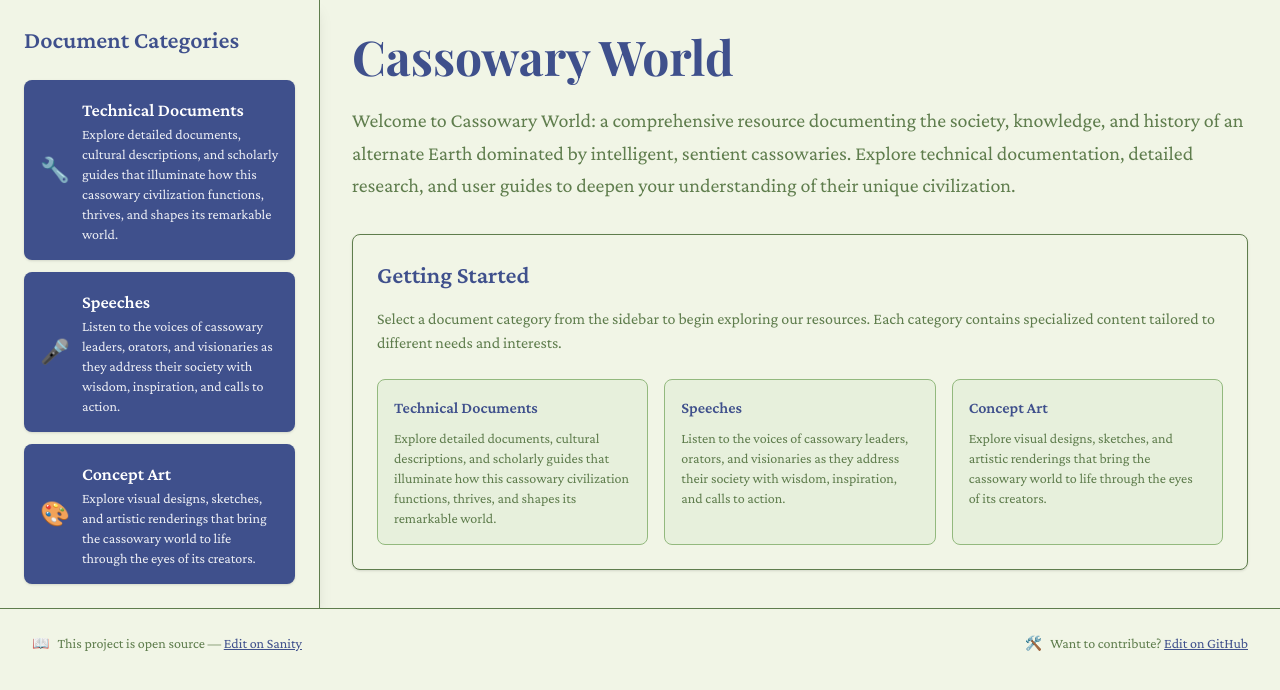
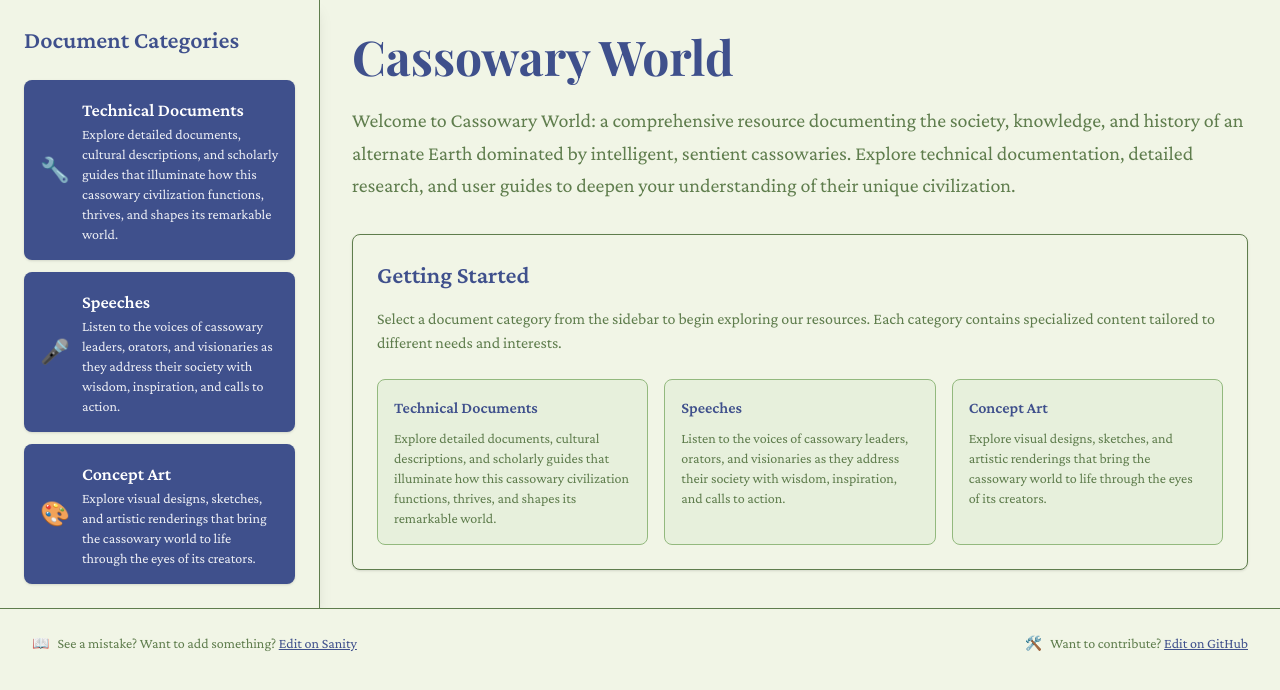
Before and after one commit to Crushford/cassowary-world, a Next.js app: page / in a window 1280 px wide. Shown: the top 690 px of the page. Built offline with nearby package versions, Linux system fonts and the light colour scheme.

Commit message:
Update wording on footer

```diff
--- a/src/components/FooterBar.tsx
+++ b/src/components/FooterBar.tsx
@@ -8,7 +8,7 @@ export default function FooterBar() {
           <div className="flex items-center gap-2">
             <span>📖</span>
             <span>
-              This project is open source —{' '}
+              See a mistake? Want to add something?{' '}
               <a
                 href="https://cassowary-world.sanity.studio/"
                 className="footer-link underline hover:text-[var(--color-lichen-gold)]"
```
